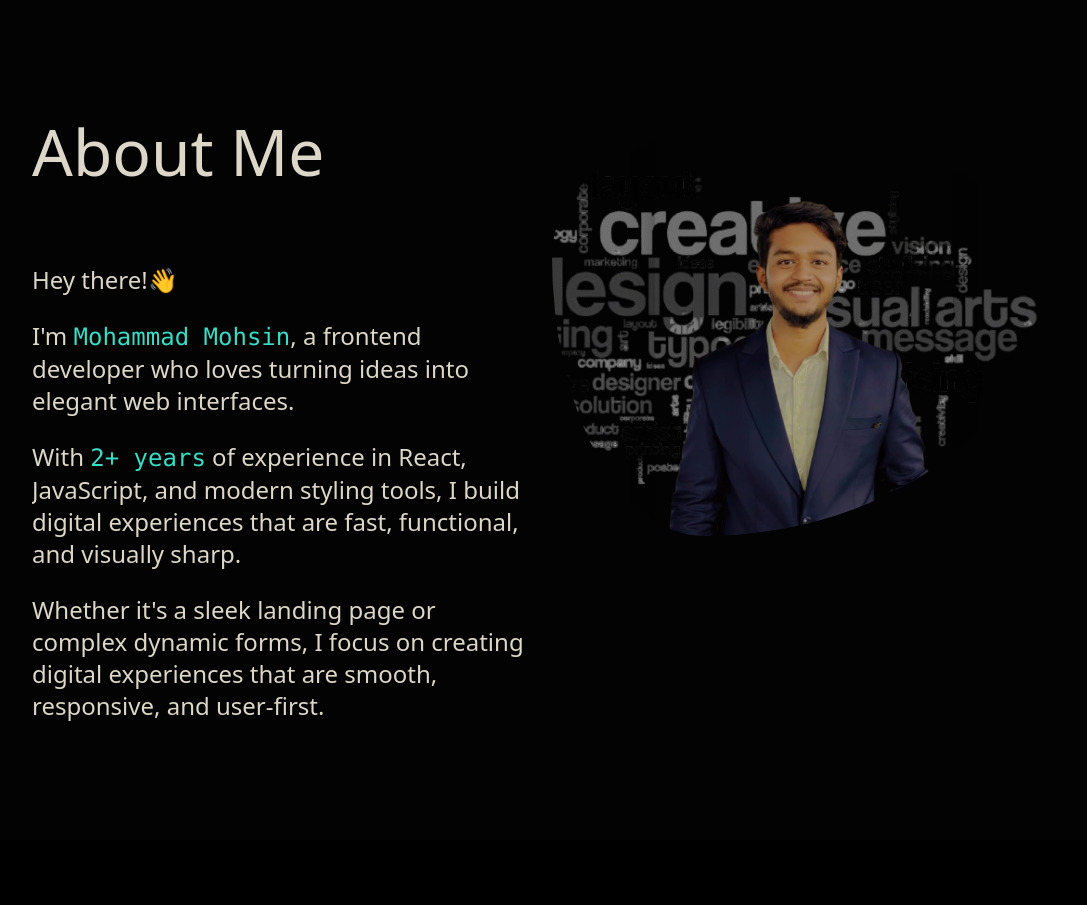
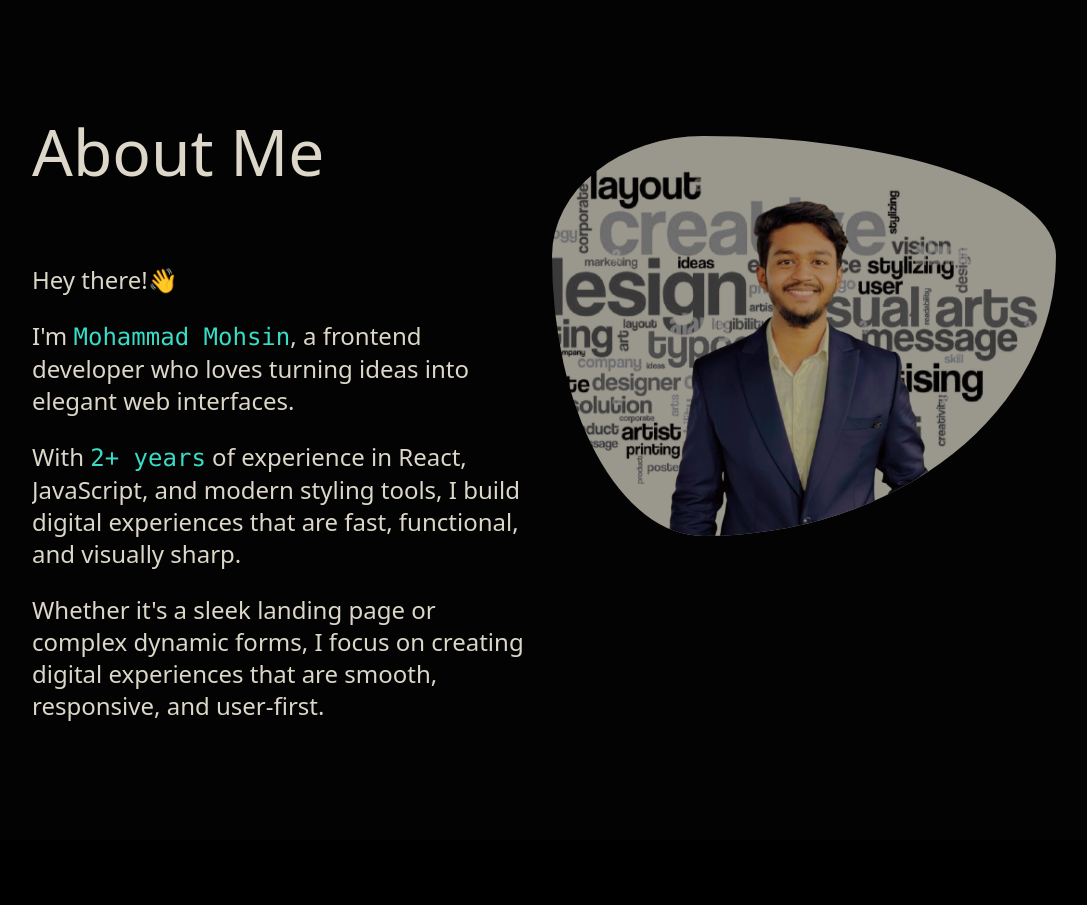
Before and after one commit to Mohsin-25/portfolio_2025, a React (Vite) app: page / in a window 1280 px wide. Shown: the part 820-1725 px from the top of the page, without its empty margins (96-1183 px from the left). Built offline with nearby package versions, Linux system fonts and the light colour scheme.

Commit message:
profile bg color fix

```diff
--- a/src/Components/About/About.jsx
+++ b/src/Components/About/About.jsx
@@ -49,7 +49,7 @@ const About = () => {
             </RevealAnimation>
           </div>
           <div
-            className="flex-1/2 flex justify-center items-end lg:-mt-[128px] overflow-hidden h-[50vh] md:w-[70%] relative"
+            className="flex-1/2 flex justify-center items-end lg:-mt-[128px] bg-[#dcd7c9] overflow-hidden h-[50vh] md:w-[70%] relative"
             style={{
               borderRadius: "30% 70% 70% 30% / 30% 30% 70% 70%",
               backgroundImage: "url('/word-art.png')",
@@ -68,9 +68,6 @@ const About = () => {
               src="/profile-without-bg.png"
               alt="profile"
               className="h-[50vh] z-10 relative"
-              style={{
-                boxShadow: "0 8px 24px rgba(0, 0, 0, 0.3)",
-              }}
             />
             {/* </RevealAnimation> */}
           </div>
```
